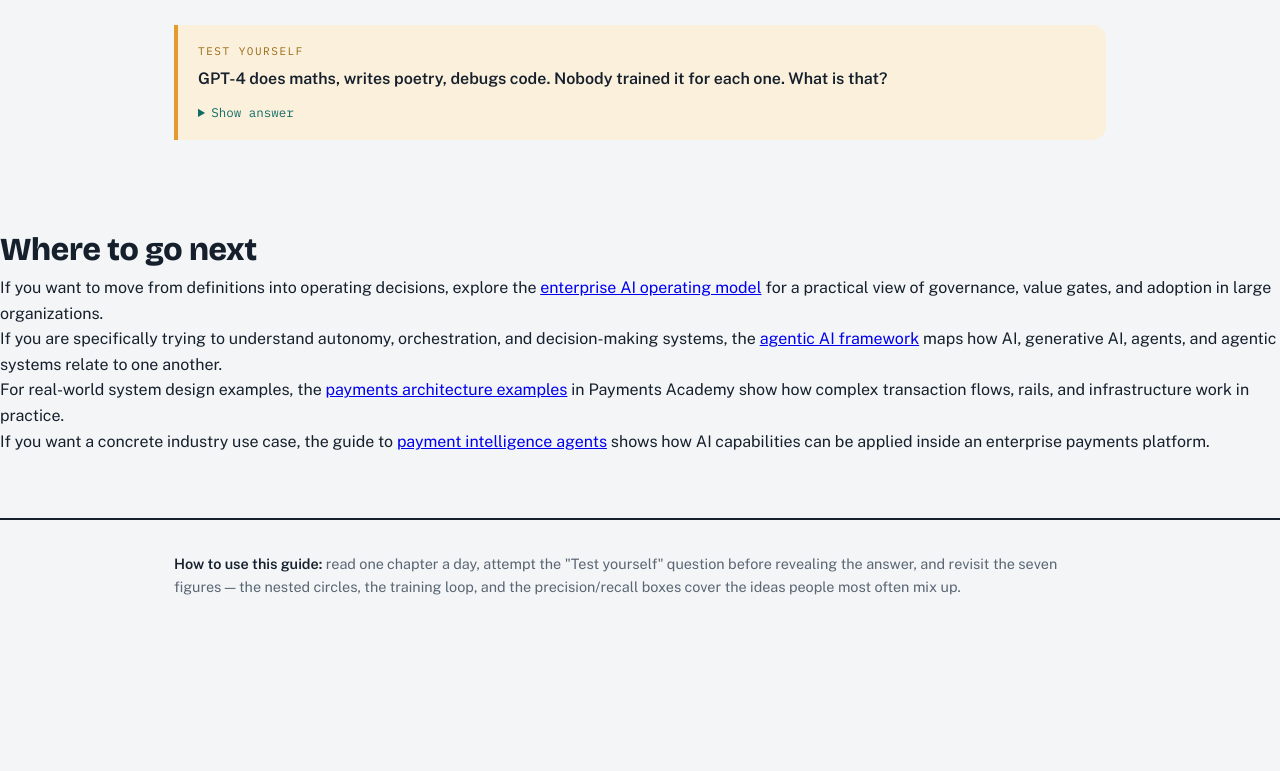
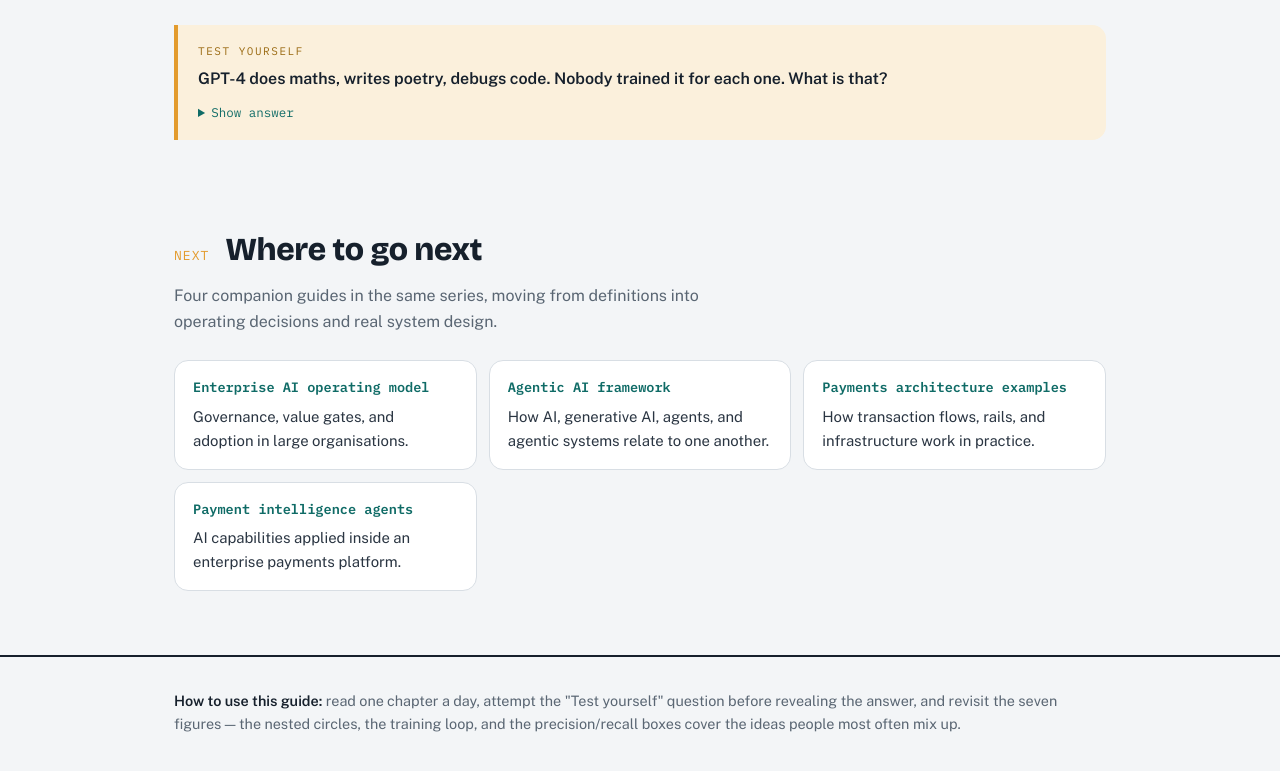
Before and after one commit to mukul1411/AI-Vocabulary, a plain HTML site: page index.html in a window 1280 px wide. Shown: the part 10818-11589 px from the top of the page. Before the commit the page ends 11464 px from the top, so only its background shows below. Drawn offline with nearby package versions, Linux system fonts and the light colour scheme.

Commit message:
Updated 2 index.html

```diff
--- a/index.html
+++ b/index.html
@@ -3,9 +3,8 @@
 <head>
 <meta charset="UTF-8">
 <meta name="viewport" content="width=device-width, initial-scale=1.0">
-<!-- Copy this block into the <head> of https://mukul1411.github.io/AI-Vocabulary/ -->
 <title>AI Vocabulary Guide: 90 Essential AI Terms Explained</title>
-  <meta
+<meta
   name="description"
   content="A plain-English AI glossary covering 90 essential terms across machine learning, generative AI, agents, evaluation, safety, and infrastructure."
 >
@@ -282,6 +281,41 @@
 }
 .quiz .answer b{color:var(--teal)}
 
+/* ---------- Related guides ---------- */
+.related-guides .links{
+  display:grid;
+  grid-template-columns:repeat(auto-fill,minmax(280px,1fr));
+  gap:12px;
+}
+.related-guides a.link-card{
+  display:block;
+  background:var(--card);
+  border:1px solid var(--line);
+  border-radius:var(--radius);
+  padding:16px 18px;
+  text-decoration:none;
+  color:inherit;
+  transition:border-color .15s ease, transform .15s ease;
+}
+.related-guides a.link-card:hover,
+.related-guides a.link-card:focus-visible{
+  border-color:var(--teal);
+  transform:translateY(-2px);
+}
+.related-guides a.link-card b{
+  display:block;
+  font-family:'IBM Plex Mono',monospace;
+  font-weight:600;
+  font-size:.85rem;
+  color:var(--teal);
+  margin-bottom:6px;
+}
+.related-guides a.link-card span{
+  display:block;
+  font-size:.93rem;
+  color:#2A3542;
+}
+
 /* ---------- Footer ---------- */
 footer{
   margin-top:56px;
@@ -297,6 +331,9 @@
 }
 @media (prefers-reduced-motion: reduce){
   html{scroll-behavior:auto}
+  .related-guides a.link-card{transition:none}
+  .related-guides a.link-card:hover,
+  .related-guides a.link-card:focus-visible{transform:none}
 }
 </style>
 </head>
@@ -811,29 +848,33 @@
     </div>
   </div>
 </section>
-<section class="related-guides" aria-labelledby="related-guides-title">
-  <h2 id="related-guides-title">Where to go next</h2>
-  <p>
-    If you want to move from definitions into operating decisions, explore the
-    <a href="https://mukul1411.github.io/enterprise-ai/">enterprise AI operating model</a>
-    for a practical view of governance, value gates, and adoption in large organizations.
-  </p>
-  <p>
-    If you are specifically trying to understand autonomy, orchestration, and decision-making systems,
-    the <a href="https://mukul1411.github.io/agentic-ai/">agentic AI framework</a>
-    maps how AI, generative AI, agents, and agentic systems relate to one another.
-  </p>
-  <p>
-    For real-world system design examples, the
-    <a href="https://mukul1411.github.io/payments-academy/">payments architecture examples</a>
-    in Payments Academy show how complex transaction flows, rails, and infrastructure work in practice.
-  </p>
-  <p>
-    If you want a concrete industry use case, the guide to
-    <a href="https://mukul1411.github.io/enterprise_ai_utility_platform_for_payment_technology/">payment intelligence agents</a>
-    shows how AI capabilities can be applied inside an enterprise payments platform.
-  </p>
+
+<!-- ============ RELATED GUIDES ============ -->
+<section id="related" class="related-guides" aria-labelledby="related-guides-title">
+  <div class="wrap">
+    <div class="section-head"><span class="section-num">NEXT</span><h2 id="related-guides-title">Where to go next</h2></div>
+    <p class="section-intro">Four companion guides in the same series, moving from definitions into operating decisions and real system design.</p>
+    <div class="links">
+      <a class="link-card" href="https://mukul1411.github.io/enterprise-ai/">
+        <b>Enterprise AI operating model</b>
+        <span>Governance, value gates, and adoption in large organisations.</span>
+      </a>
+      <a class="link-card" href="https://mukul1411.github.io/agentic-ai/">
+        <b>Agentic AI framework</b>
+        <span>How AI, generative AI, agents, and agentic systems relate to one another.</span>
+      </a>
+      <a class="link-card" href="https://mukul1411.github.io/payments-academy/">
+        <b>Payments architecture examples</b>
+        <span>How transaction flows, rails, and infrastructure work in practice.</span>
+      </a>
+      <a class="link-card" href="https://mukul1411.github.io/enterprise_ai_utility_platform_for_payment_technology/">
+        <b>Payment intelligence agents</b>
+        <span>AI capabilities applied inside an enterprise payments platform.</span>
+      </a>
+    </div>
+  </div>
 </section>
+
 <footer>
   <div class="wrap">
     <p><strong style="color:var(--ink)">How to use this guide:</strong> read one chapter a day, attempt the "Test yourself" question before revealing the answer, and revisit the seven figures — the nested circles, the training loop, and the precision/recall boxes cover the ideas people most often mix up.</p>
```
